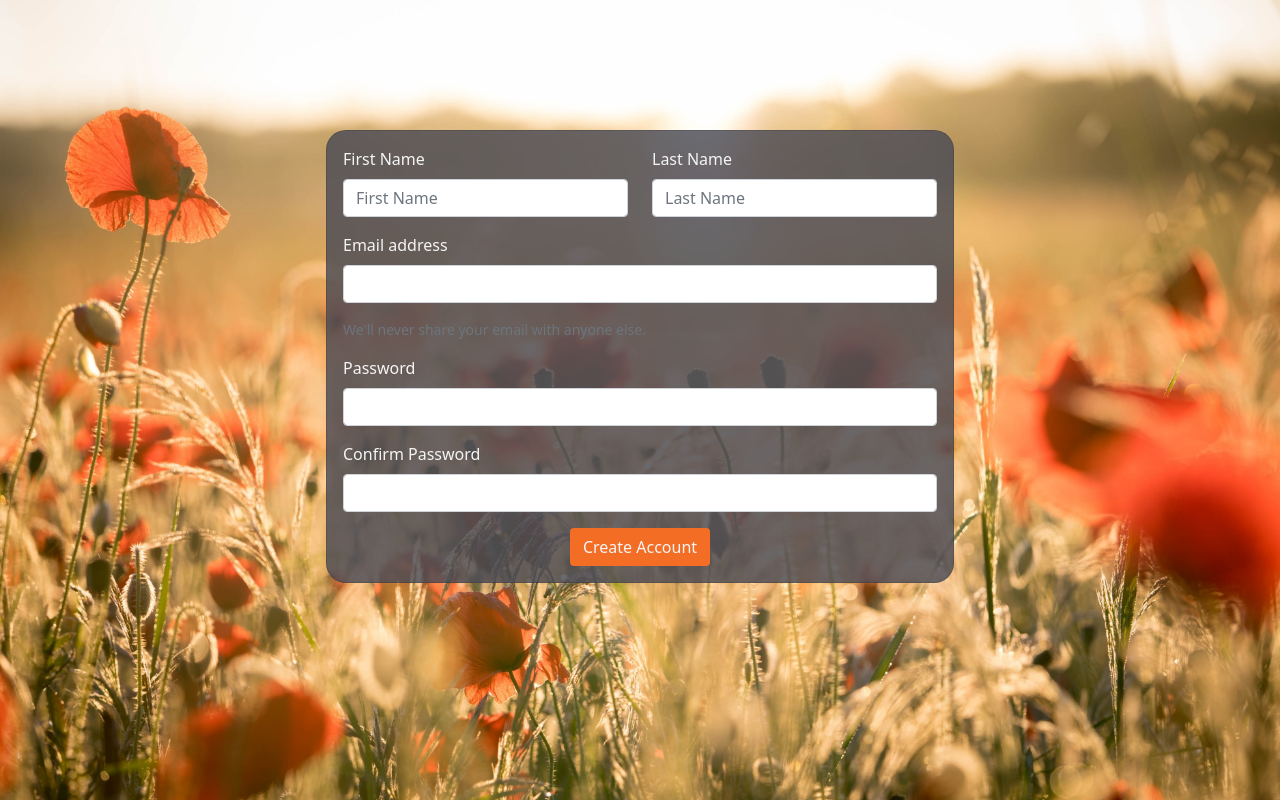
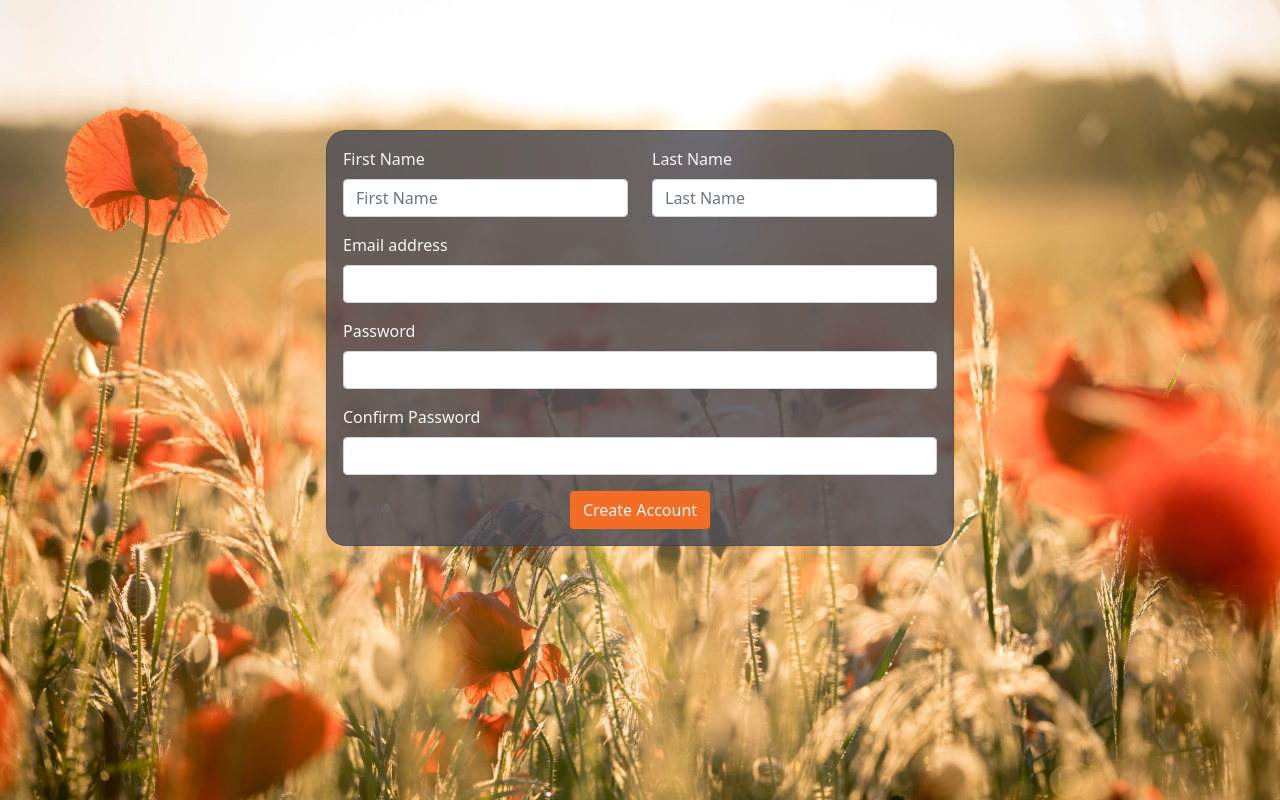
Before and after one commit to jnel-221/capstone-draft, a plain HTML site: page views/signup.html in a window 1280 px wide. Drawn offline with nearby package versions, Linux system fonts and the light colour scheme.

Commit message:
cleaned up console logs and commented out placeholder text in signup.html

```diff
--- a/scripts/signup.js
+++ b/scripts/signup.js
@@ -6,7 +6,7 @@ let inputPass = $("#password");
 let inputConfirmPass = $("#confirmPass");
 let sButton = $("sButton");
 
-//event listener calls to validation functions, and submits form if
+//event listener calls to validation functions, if form is valid, will alert field values and redirect to provider page.
 $("#sButton").click(function (e) {
   e.preventDefault();
 
@@ -66,8 +66,8 @@ function validateLastName() {
   let lastName = inputLastName.val();
   let exNum = /\d/; //regex to find numbers in name;
   let exAlpha = /^[A-Za-z]+$/; //regex to include all letters and ensure no space
+  let result = true;
 
-  let result = true;
   if (lastName == "") {
     inputLastName.addClass("inputError");
     $("#lastNameError")
@@ -122,7 +122,7 @@ function validatePassword(){
   let num = /\d/; //regex for numbers
   let special = /[@$!%*#?&]/; //regex for special characters
   let result = true;
-  //console.log(password);
+
   if(password == ""){
     inputPass.addClass("inputError");
     $("#passwordError").html("Password cannot be blank.").addClass("errorText");
--- a/views/signup.html
+++ b/views/signup.html
@@ -72,9 +72,9 @@
                     name="email"
                   />
                   <p id="emailError"></p>
-                  <div id="emailHelp" class="form-text">
+                  <!-- <div id="emailHelp" class="form-text">
                     We'll never share your email with anyone else.
-                  </div>
+                  </div> -->
                 </div>
                 <div class="mb-3">
                   <label for="password" class="form-label">Password</label>
```
